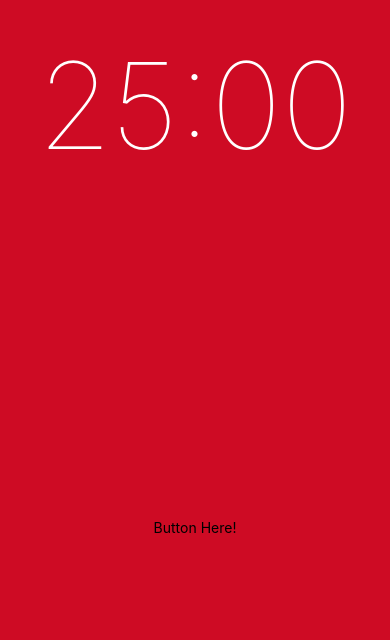
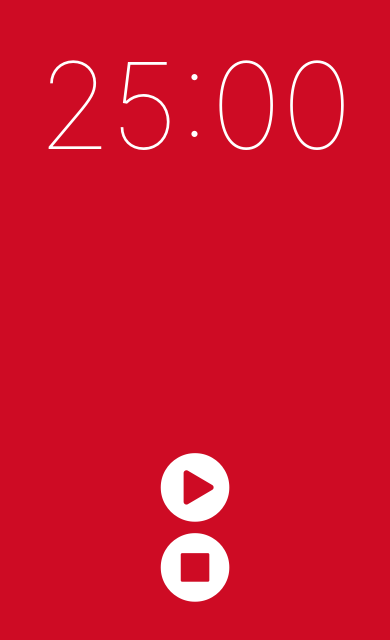
Before and after one commit to bongbongco/Timer, a React Native app: screen / in a window 390 px wide. Shown: the part 106-746 px from the top of the page. Built offline with nearby package versions, Linux system fonts and the light colour scheme.

Commit message:
버튼 컴포넌트

```diff
--- a/App.js
+++ b/App.js
@@ -1,6 +1,7 @@
 import React from 'react';
 import { StyleSheet, Text, View } from 'react-native';
 import Timer from './components/Timer';
+
 
 export default class App extends React.Component {
   render() {
--- /dev/null
+++ b/components/Button/index.js
@@ -0,0 +1,18 @@
+import React from 'react';
+import PropTypes from 'prop-types';
+import { TouchableOpacity } from 'react-native';
+import { FontAwesome } from '@expo/vector-icons';
+
+
+export default function Button({iconName, onPress}){
+    return (
+        <TouchableOpacity onPress={onPress}>
+            <FontAwesome name={iconName} size={80} color='white' />
+        </TouchableOpacity>
+    )
+}
+
+Button.propType = {
+    iconName: PropTypes.string.isRequired,
+    onPress: PropTypes.func.isRequired
+};
--- a/components/Timer/index.js
+++ b/components/Timer/index.js
@@ -1,8 +1,9 @@
 import React, { Component } from 'react';
 import { View, Text, StyleSheet, StatusBar } from 'react-native';
+import Button from '../Button';
 
 
-class Timer extends Component{
+export default class Timer extends Component{
     render() {
         return (
             <View style={styles.container}>
@@ -11,7 +12,8 @@
                     <Text style={styles.time}>25:00</Text>
                 </View>
                 <View style={styles.lower}>
-                    <Text>Button Here!</Text>
+                    <Button iconName='play-circle' onPress={() => alert('play work')}/>
+                    <Button iconName='stop-circle' onPress={() => alert('stop work')}/>
                 </View>
             </View>
         );
@@ -31,7 +33,8 @@
     lower: {
         flex:1,
         justifyContent:'center',
-        alignItems:'center'
+        alignItems:'center',
+
     },
     time: {
         color:'white',
@@ -39,5 +42,3 @@
         fontWeight:'100'
     }
 });
-
-export default Timer;
```
